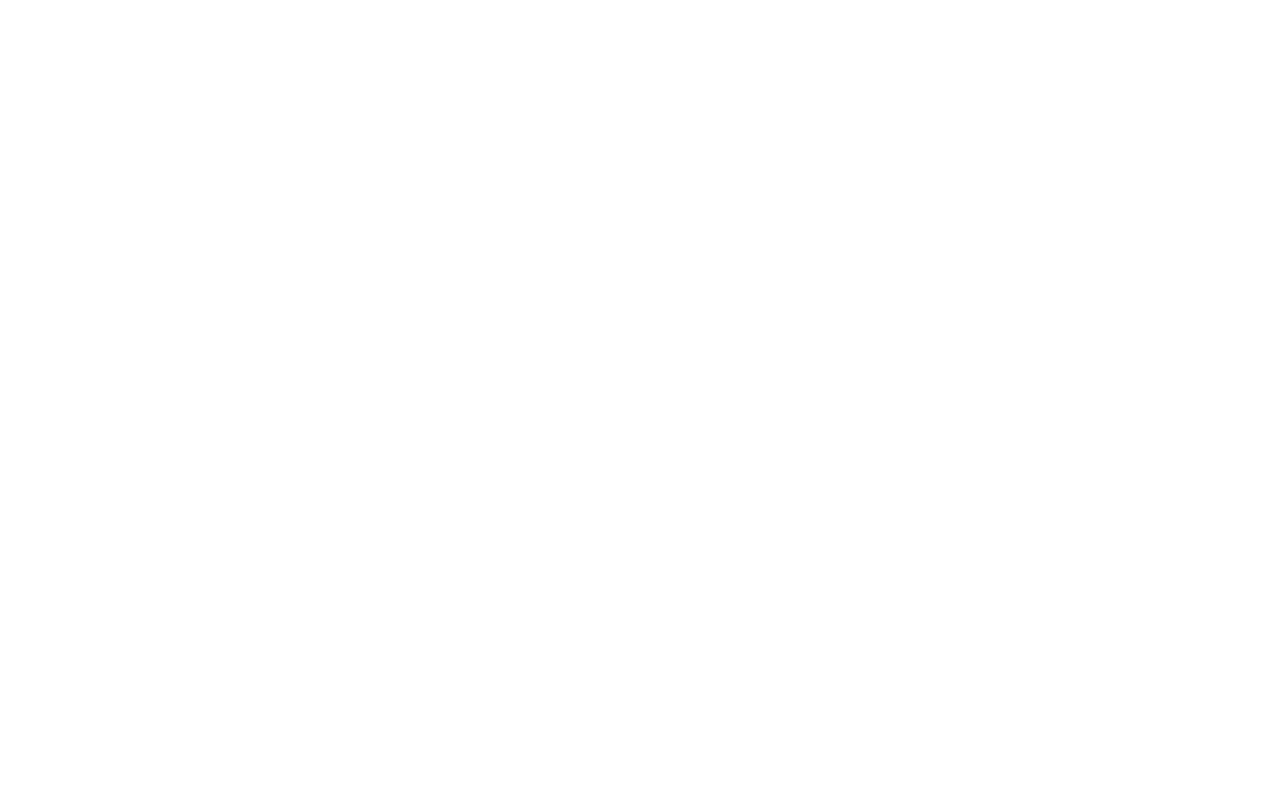
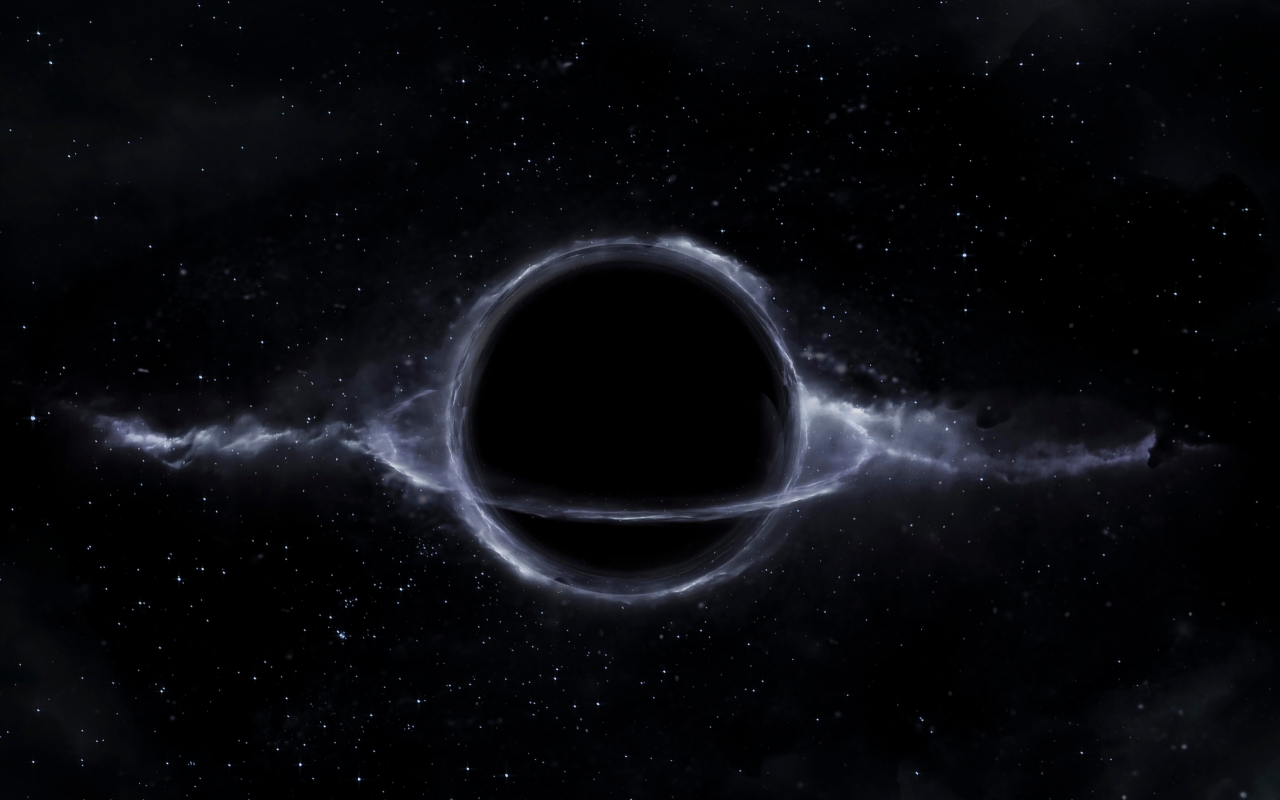
Before and after one commit to charles4o4/gravity, a React (Vite) app: page / in a window 1280 px wide. Built offline with nearby package versions, Linux system fonts and the light colour scheme.

Commit message:
Added the foundation for the new homepage

```diff
--- a/package.json
+++ b/package.json
@@ -12,7 +12,8 @@
   "dependencies": {
     "phaser": "^3.86.0",
     "react": "^18.3.1",
-    "react-dom": "^18.3.1"
+    "react-dom": "^18.3.1",
+    "react-router-dom": "^6.27.0"
   },
   "devDependencies": {
     "@eslint/js": "^9.13.0",
--- a/src/App.css
+++ b/src/App.css
@@ -0,0 +1,9 @@
+.background-stage1 {
+    height: 100vh;
+    width: 100vw;
+
+    background-image: url('./assets/images/background.jpg');
+    background-size: cover;
+    background-position: center;
+    background-repeat: no-repeat;
+}
--- a/src/App.jsx
+++ b/src/App.jsx
@@ -1,10 +1,16 @@
+import React from 'react';
+import { BrowserRouter as Router, Routes, Route } from 'react-router-dom';
+import Stage1 from './components/Stage1';
 import './App.css'
 
-function App() {
-  return (
-    <>
-    </>
-  )
-}
+const App = () => {
+    return (
+        <Router>
+            <Routes>
+                <Route path="/" element={<Stage1 />} />
+            </Routes>
+        </Router>
+    );
+};
 
-export default App
+export default App;
--- /dev/null
+++ b/src/components/Stage1.jsx
@@ -0,0 +1,10 @@
+import React from 'react';
+
+const Stage1 = () => {
+    return (
+        <div className="background-stage1">
+        </div>
+    );
+};
+
+export default Stage1;
--- a/src/index.css
+++ b/src/index.css
@@ -0,0 +1,10 @@
+* {
+    margin: 0;
+    padding: 0;
+    box-sizing: border-box;
+}
+
+body {
+    width: 100vw;
+    height: 100vh;
+}
```
Also changed, not shown: src/assets/images/background.jpg (added), 1 other file (tests, documents, lock files or other folders).
